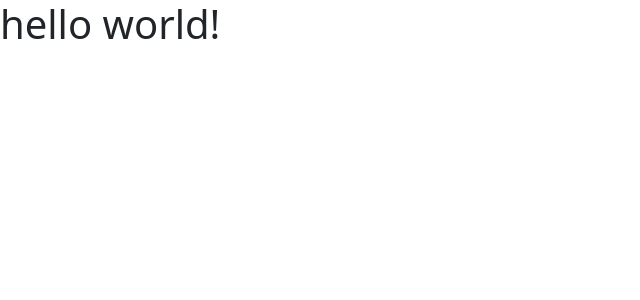
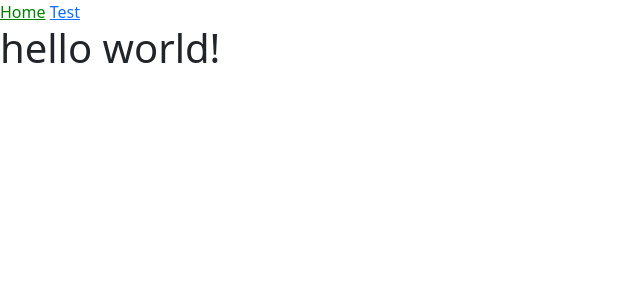
Before and after one commit to Brett-Tanner/Brett-Tanner.github.io, a Jekyll site: the page built from index.html, in a window 1280 px wide. Shown: the top 300 px of the page, without its empty margins (0-640 px from the left). Built offline with Jekyll 4.4.1, drawn with Linux system fonts in a browser that asks for light colours.

Commit message:
Scaffold directory structure

```diff
--- a/Gemfile
+++ b/Gemfile
@@ -16,6 +16,7 @@ gem "github-pages", "~> 228", group: :jekyll_plugins
 # If you have any plugins, put them here!
 group :jekyll_plugins do
   gem "jekyll-feed", "~> 0.12"
+  gem "jekyll-prettier"
 end
 
 # Windows and JRuby does not include zoneinfo files, so bundle the tzinfo-data gem
--- a/_config.yml
+++ b/_config.yml
@@ -27,13 +27,19 @@ description: >- # this means to ignore newlines until "baseurl:"
 baseurl: "" # the subpath of your site, e.g. /blog
 url: "" # the base hostname & protocol for your site, e.g. http://example.com
 twitter_username: jekyllrb
-github_username:  jekyll
+github_username: jekyll
 
 # Build settings
 theme: minima
 plugins:
   - jekyll-feed
 
+# Collections
+collections:
+  rails:
+  css:
+  javascript:
+  html:
 # Exclude from processing.
 # The following items will not be processed, by default.
 # Any item listed under the `exclude:` key here will be automatically added to
--- /dev/null
+++ b/_data/navigation.yml
@@ -0,0 +1,4 @@
+- name: Home
+  link: /
+- name: Test
+  link: /test.html
--- /dev/null
+++ b/_includes/navigation.html
@@ -0,0 +1,5 @@
+<nav>
+  {% for item in site.data.navigation %}
+    <a href="{{ item.link }}" {% if page.url == item.link %}class="current"{% endif %}>{{ item.name }}</a>
+  {% endfor %}
+</nav>
--- a/_layouts/default.html
+++ b/_layouts/default.html
@@ -9,6 +9,7 @@
       integrity="sha384-KK94CHFLLe+nY2dmCWGMq91rCGa5gtU4mk92HdvYe+M/SXH301p5ILy+dN9+nJOZ"
       crossorigin="anonymous"
     />
+    <link rel="stylesheet" href="/assets/css/import.css" />
     <script
       src="https://cdn.jsdelivr.net/npm/bootstrap@5.3.0-alpha3/dist/js/bootstrap.bundle.min.js"
       integrity="sha384-ENjdO4Dr2bkBIFxQpeoTz1HIcje39Wm4jDKdf19U8gI4ddQ3GYNS7NTKfAdVQSZe"
@@ -16,6 +17,6 @@
     ></script>
   </head>
   <body>
-    {{ content }}
+    {% include navigation.html %} {{ content }}
   </body>
 </html>
--- /dev/null
+++ b/_sass/main.scss
@@ -0,0 +1,3 @@
+.current {
+  color: green;
+}
--- /dev/null
+++ b/assets/css/import.scss
@@ -0,0 +1,4 @@
+---
+---
+
+@import "main";
```
Also changed, not shown: test.html (added, +8 -0 lines), Gemfile.lock.
